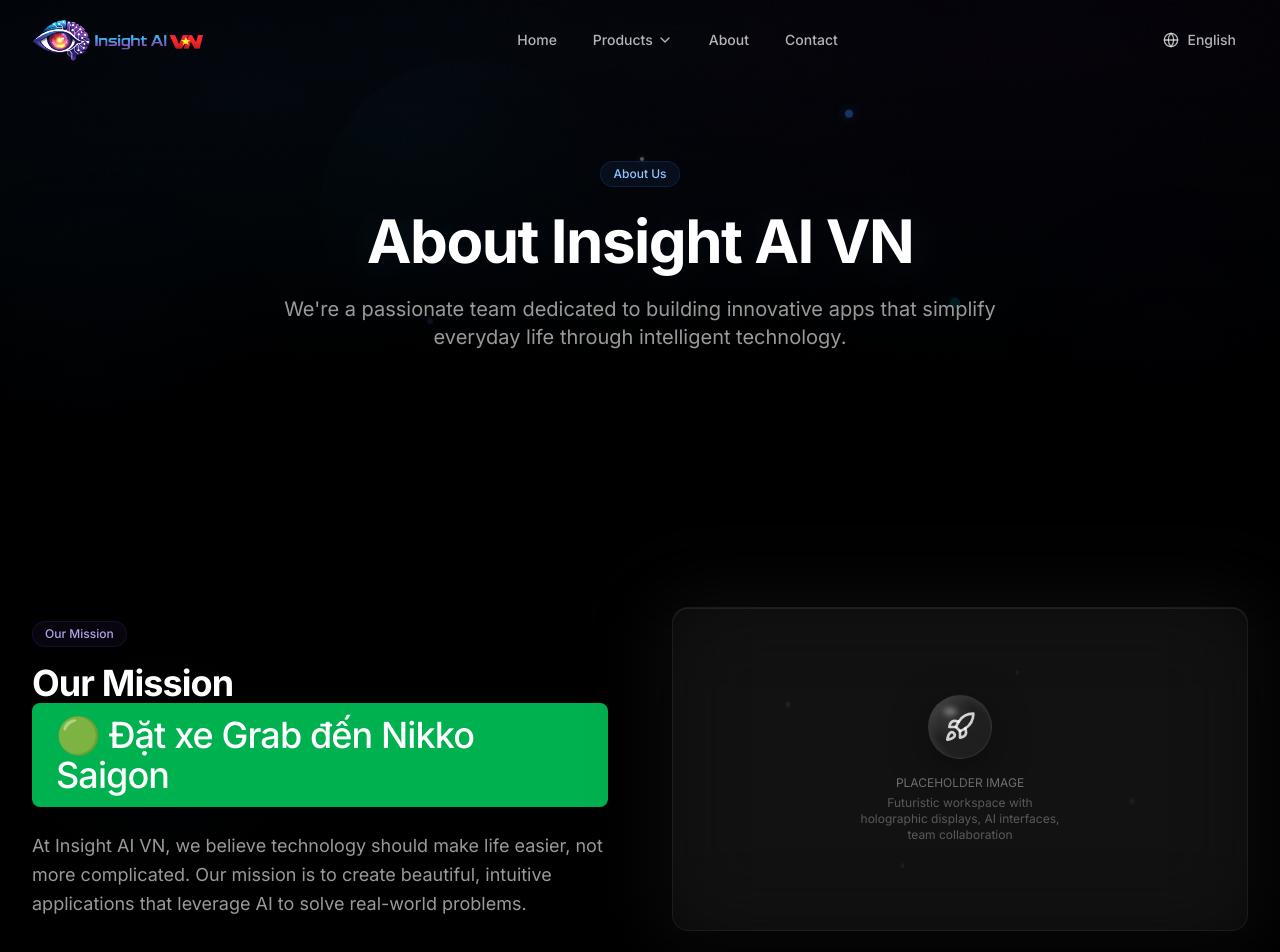
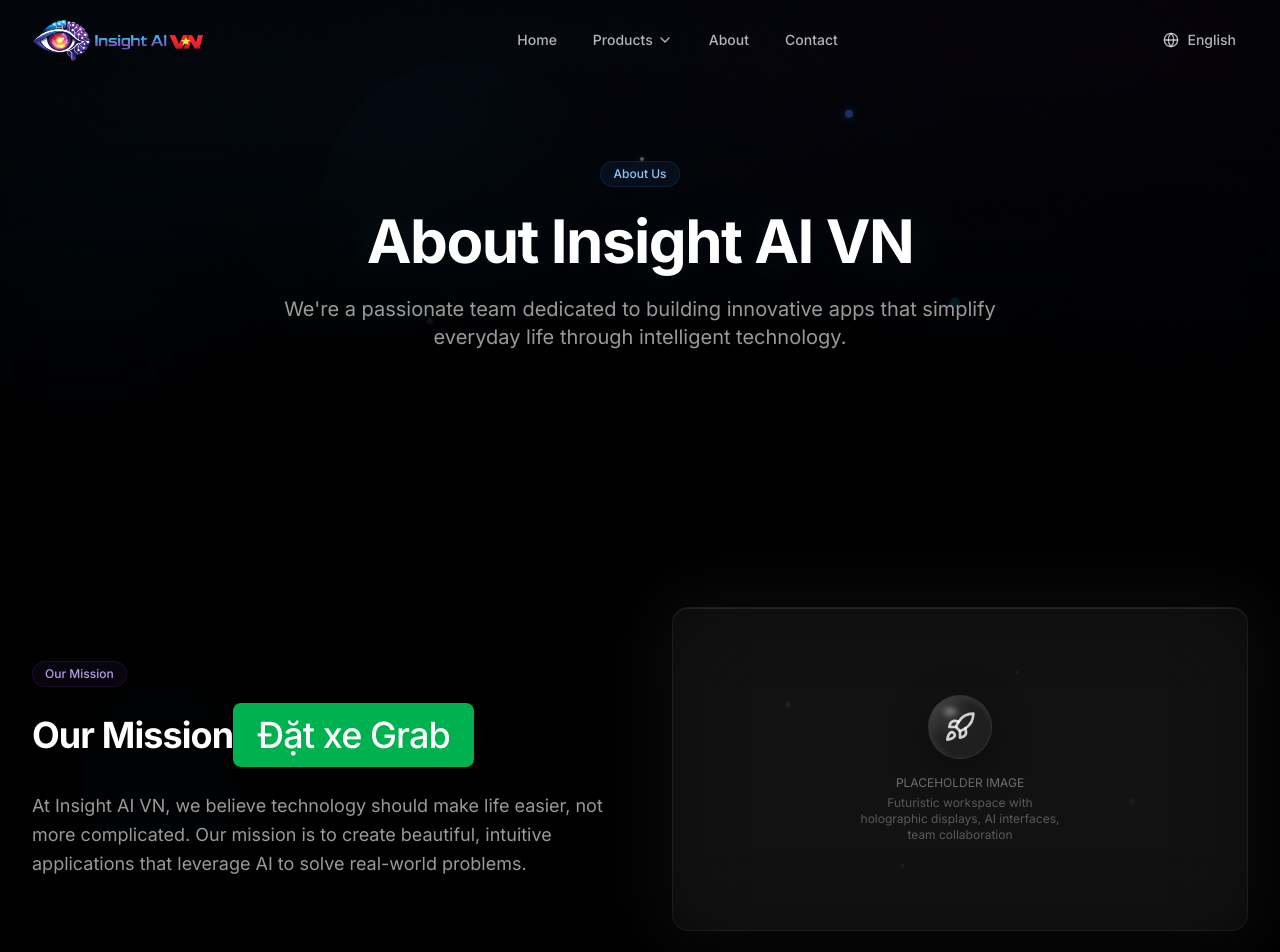
Before and after one commit to lethanhdatit/landing.site, a Next.js app: page /en/about in a window 1280 px wide. Shown: the top 952 px of the page. Built offline with nearby package versions, Linux system fonts and the light colour scheme.

Commit message:
fix GrapButton

```diff
--- a/src/components/ui/grab-button.tsx
+++ b/src/components/ui/grab-button.tsx
@@ -1,47 +1,57 @@
 'use client';
 
-import Link from 'next/link';
 import { useEffect, useState } from 'react';
 
 export default function GrabButton() {
   const [isMobile, setIsMobile] = useState(false);
+  const [isAndroid, setIsAndroid] = useState(false);
 
-  // Kiểm tra xem người dùng có dùng thiết bị di động không
   useEffect(() => {
-    const userAgent = typeof window !== 'undefined' ? navigator.userAgent : '';
-    const mobile = /Android|iPhone|iPad|iPod/i.test(userAgent);
-    setIsMobile(mobile);
+    const ua = navigator.userAgent;
+    setIsMobile(/Android|iPhone|iPad|iPod/i.test(ua));
+    setIsAndroid(/Android/i.test(ua));
   }, []);
 
-  const handleGrabLink = (e: React.MouseEvent<HTMLAnchorElement>) => {
+  const handleGrabClick = () => {
     if (!isMobile) {
-      // Nếu là máy tính, đổi hướng sang bản đồ web hoặc trang chủ Grab
-      e.preventDefault();
       window.open('https://grab.com', '_blank');
       return;
     }
 
-    // Cơ chế Fallback cho thiết bị di động nếu chưa cài app Grab
-    const start = Date.now();
-    setTimeout(() => {
-      // Nếu sau 2.5 giây ứng dụng không phản hồi (vẫn ở lại trình duyệt)
-      // Hệ thống tự hiểu là máy chưa cài app và chuyển hướng sang chợ ứng dụng
-      if (Date.now() - start < 3000) {
-        window.location.href = 'https://apple.com'; // Đổi link CH Play nếu cần tối ưu cho Android
+    const encodedAddress = encodeURIComponent('Nhà hàng Buffet La Brasserie (nikko saigon)');
+
+    // FIX 1: screenType=BOOKING (uppercase), dropOffLat/Lng/Add (đúng param name của Grab)
+    const grabDeepLink = `grab://open?screenType=BOOKING&dropOffLat=10.7644791&dropOffLng=106.6822648&dropOffAdd=${encodedAddress}`;
+
+    // FIX 2: window.location.href thay vì dựa vào <Link href>
+    window.location.href = grabDeepLink;
+
+    // FIX 3: Dùng visibilitychange để detect app đã mở — nếu mở được, tab sẽ hidden
+    const storeUrl = isAndroid
+      ? 'https://play.google.com/store/apps/details?id=com.grabtaxi.passenger'
+      : 'https://apps.apple.com/app/grab/id647268330';
+
+    const fallbackTimer = setTimeout(() => {
+      window.location.href = storeUrl;
+    }, 2500);
+
+    const onVisibilityChange = () => {
+      if (document.hidden) {
+        // App mở thành công → huỷ redirect về store
+        clearTimeout(fallbackTimer);
+        document.removeEventListener('visibilitychange', onVisibilityChange);
       }
-    }, 2500);
+    };
+
+    document.addEventListener('visibilitychange', onVisibilityChange);
   };
 
-  // Mã hóa URL Component để tránh lỗi font chữ tiếng Việt ở phần địa chỉ
-  const grabDeepLink = `grab://open?screen=booking&dropoffLat=10.7644791&dropoffLng=106.6822648&dropoffAddress=${encodeURIComponent('Nhà hàng Buffet La Brasserie (nikko saigon)')}`;
-
   return (
-    <Link
-      href={grabDeepLink}
-      onClick={handleGrabLink}
+    <button
+      onClick={handleGrabClick}
       className="inline-flex items-center justify-center px-6 py-3 bg-[#00B14F] text-white font-medium rounded-lg hover:bg-[#009040] transition-colors duration-200 shadow-md"
     >
-      🟢 Đặt xe Grab đến Nikko Saigon
-    </Link>
+      Đặt xe Grab
+    </button>
   );
 }
```
